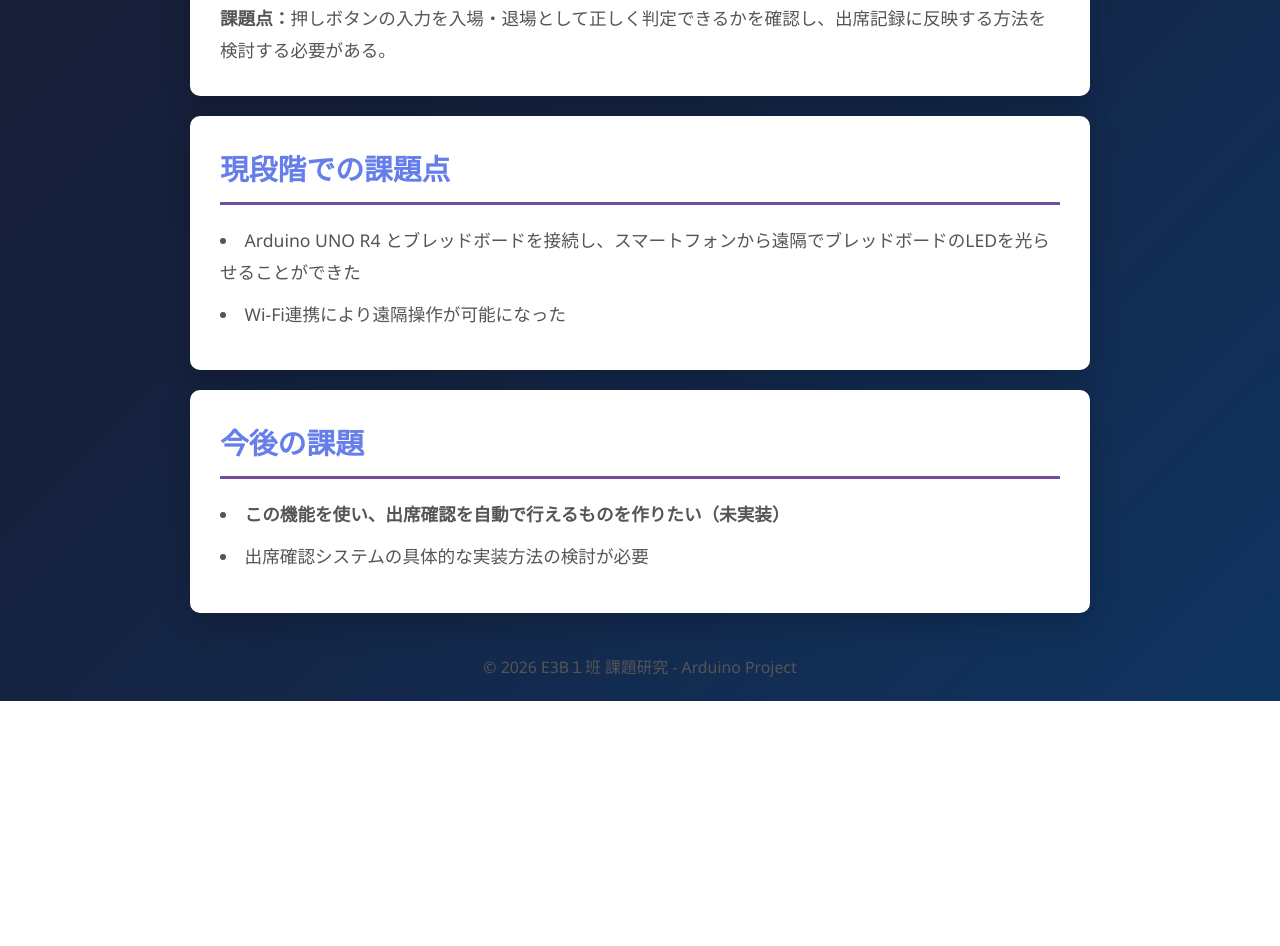
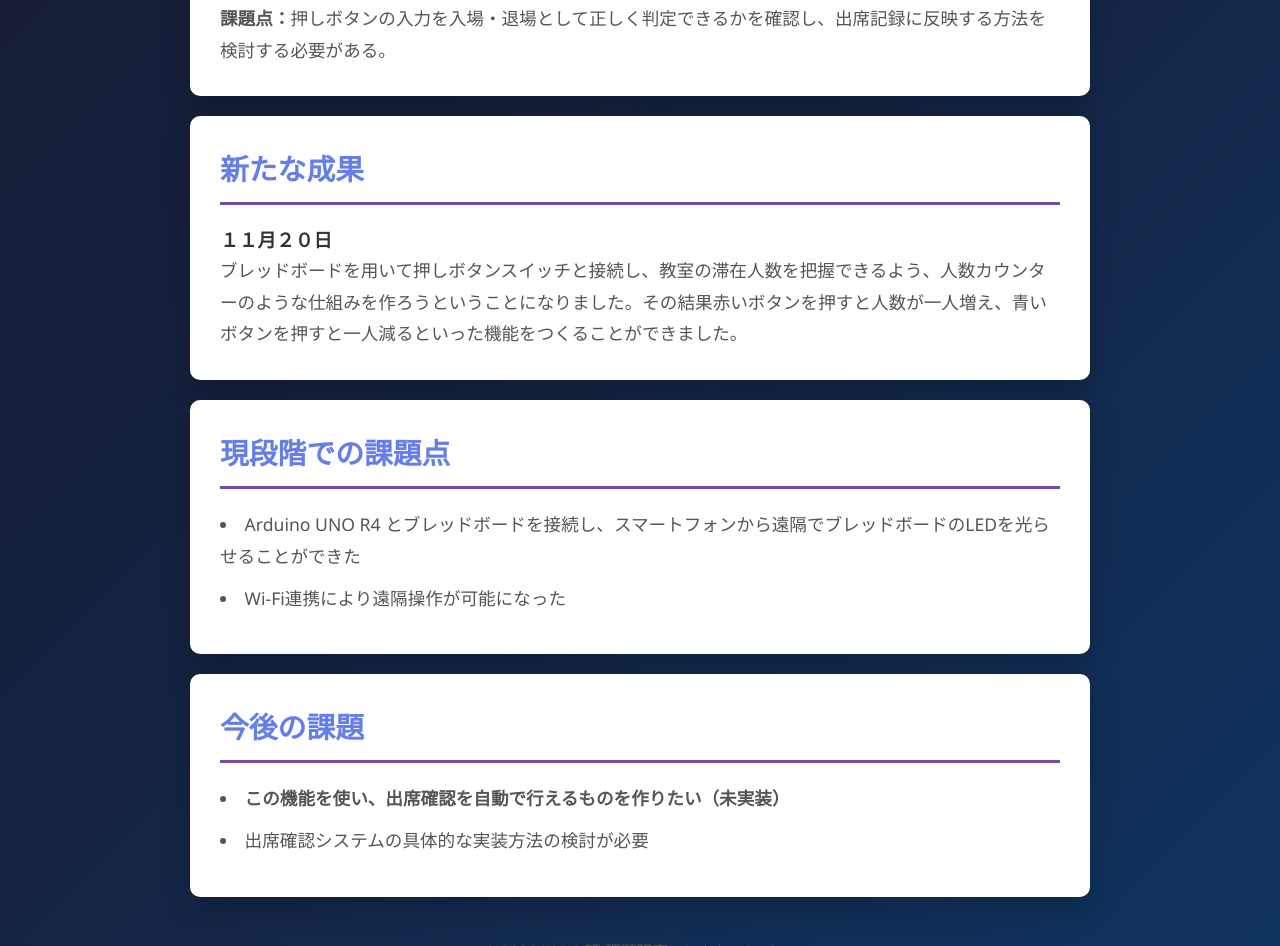
Before and after one commit to Heiya3/R8.kadai.No1, a plain HTML site: page index.html in a window 1280 px wide. Shown: the part 949-1895 px from the top of the page. Before the commit the page ends 1650 px from the top, so only its background shows below. Drawn offline with Linux system fonts and the light colour scheme.

Commit message:
Add November 20 achievement section

```diff
--- a/index.html
+++ b/index.html
@@ -37,6 +37,12 @@
         </section>
 
         <section>
+            <h2>新たな成果</h2>
+            <h3>１１月２０日</h3>
+            <p>ブレッドボードを用いて押しボタンスイッチと接続し、教室の滞在人数を把握できるよう、人数カウンターのような仕組みを作ろうということになりました。その結果赤いボタンを押すと人数が一人増え、青いボタンを押すと一人減るといった機能をつくることができました。</p>
+        </section>
+
+        <section>
             <h2>現段階での課題点</h2>
             <ul style="list-style-position: inside; margin-top: 15px;">
                 <li>Arduino UNO R4 とブレッドボードを接続し、スマートフォンから遠隔でブレッドボードのLEDを光らせることができた</li>
```
